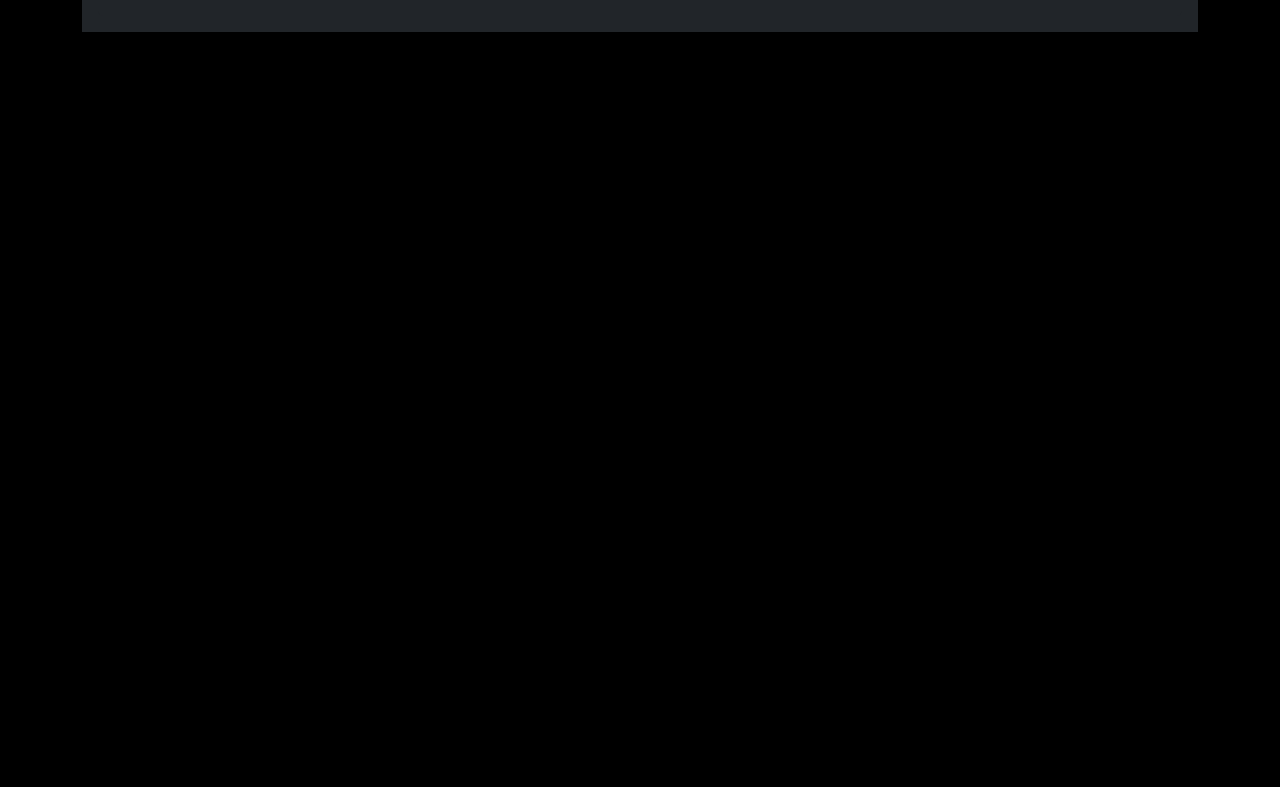
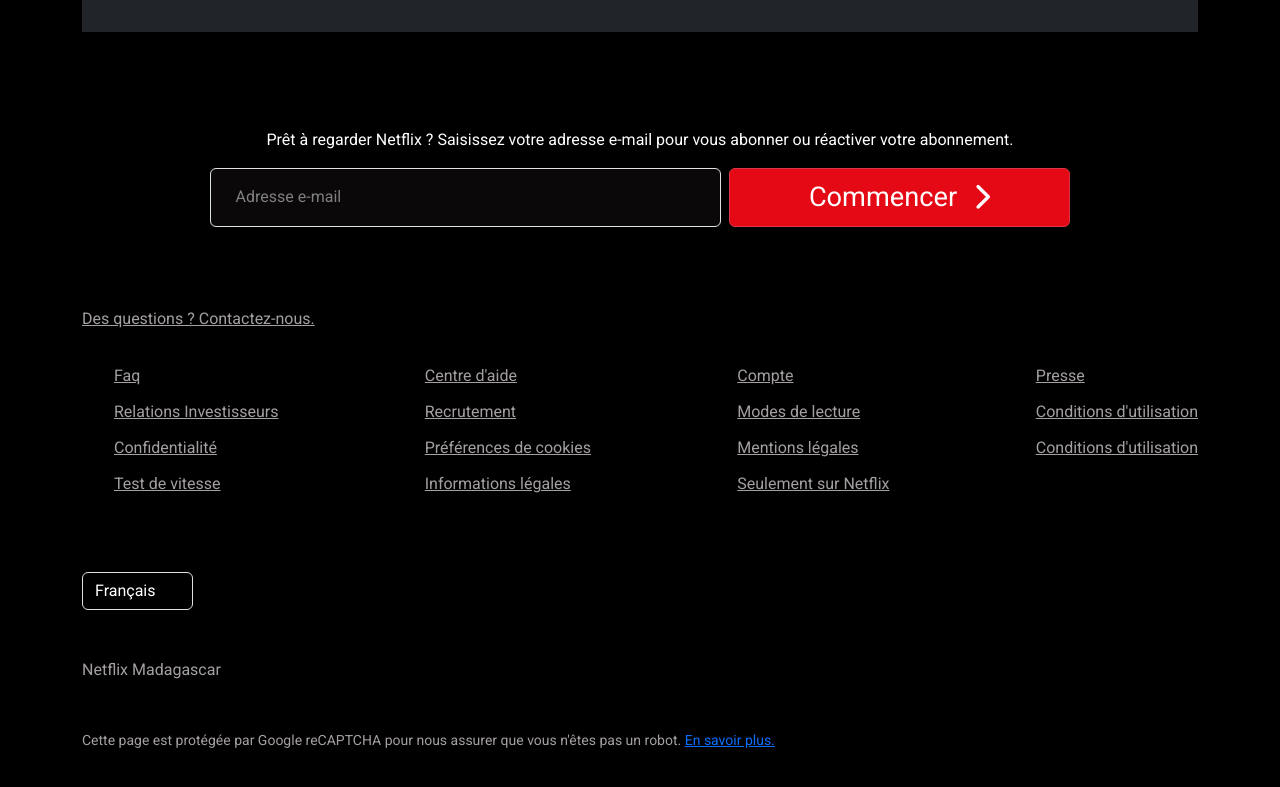
Before and after one commit to athanase25537/netflix, an Angular app: page / in a window 1280 px wide. Shown: the part 2550-3337 px from the top of the page. Before the commit the page ends 2598 px from the top, so only its background shows below. Built offline with nearby package versions, Linux system fonts and the light colour scheme.

Commit message:
update: faq

```diff
--- a/src/app/app.html
+++ b/src/app/app.html
@@ -3,4 +3,6 @@
     <app-cards/>
     <app-card-reasons/>
     <app-faqs/>
+    <app-form-ask/>
+    <app-footer/>
 </div>
--- a/src/app/app.ts
+++ b/src/app/app.ts
@@ -3,10 +3,12 @@ import { Main } from "./components/main/main";
 import { Cards } from "./components/cards/cards";
 import { CardReasons } from "./components/card-reasons/card-reasons";
 import { Faqs } from './components/faqs/faqs';
+import { Footer } from "./components/footer/footer";
+import { FormAsk } from "./components/form-ask/form-ask";
 
 @Component({
   selector: 'app-root',
-  imports: [Main, Cards, CardReasons, Faqs],
+  imports: [Main, Cards, CardReasons, Faqs, Footer, FormAsk],
   templateUrl: './app.html',
   styleUrl: './app.scss'
 })
--- a/src/app/components/faq/faq.html
+++ b/src/app/components/faq/faq.html
@@ -1,8 +1,8 @@
 <!-- Le conteneur de l'accordion a un id unique, genre 'accordion-netflix' -->
 <div class="accordion mb-3 border-0 rounded-0" [id]="'accordion-' + faq().id">
-  <div class="accordion-item bg-dark border-0 rounded-0">
-    <h2 class="accordion-header text-white p-3 rounded-0">
-      <button (click)="onClick()" class="px-0 accordion-button bg-dark collapsed border-0 fs-4 text-white d-flex align-items-center"
+  <div class="accordion-item border-0 rounded-0 bg-dark">
+    <h2 (mouseenter)="onMouseEnter()" (mouseleave)="onMouseLeave()" [ngClass]="{'bg-dark': !isFocused}" class="focused accordion-header text-white p-3 rounded-0">
+      <button (click)="onClick()"  [ngClass]="{'bg-dark': !isFocused}" class="px-0 accordion-button collapsed border-0 fs-4 text-white d-flex align-items-center"
         type="button"
         data-bs-toggle="collapse"
         [attr.data-bs-target]="'#collapse-' + faq().id"
--- a/src/app/components/faq/faq.scss
+++ b/src/app/components/faq/faq.scss
@@ -7,3 +7,19 @@
 .icon-toggle {
     margin-left: auto;
 }
+
+button {
+    transition: none;
+}
+
+.accordion-item:hover {
+    cursor: pointer;
+}
+
+h2 {
+    background-color: rgb(63, 58, 58);
+
+    button {
+        background-color: rgb(63, 58, 58);
+    }
+}
--- a/src/app/components/faq/faq.ts
+++ b/src/app/components/faq/faq.ts
@@ -1,13 +1,17 @@
 import { Component, input } from '@angular/core';
 import { FaqModel } from '../../models/faqModel';
+import { CommonModule } from '@angular/common';
 
 @Component({
   selector: 'app-faq',
-  imports: [],
+  imports: [CommonModule],
   templateUrl: './faq.html',
   styleUrl: './faq.scss'
 })
 export class Faq {
+
+  isFocused = false
+
   faq = input<FaqModel>(new FaqModel(
       "1",
       "Netflix, qu'est ce que c'est ?",
@@ -23,4 +27,12 @@ export class Faq {
   onClick(): void {
     this.open = !this.open
   }
+
+  onMouseEnter() {
+    this.isFocused = true;
+  }
+
+  onMouseLeave() {
+    this.isFocused = false;
+  }
 }
--- /dev/null
+++ b/src/app/components/footer/footer.html
@@ -0,0 +1,72 @@
+<div class="container mb-5">
+    <a href="">Des questions ? Contactez-nous.</a>
+
+    <div class="contents mb-5">
+        <ul>
+            <a href="">
+                <li>Faq</li>
+            </a>
+            <a href="">
+                <li>Relations Investisseurs</li>
+            </a>
+            <a href="">
+                <li>Confidentialité</li>
+            </a>
+            <a href="">
+                <li>Test de vitesse</li>
+            </a>
+        </ul>
+
+        <ul>
+            <a href="">
+                <li>Centre d'aide</li>
+            </a>
+            <a href="">
+                <li>Recrutement</li>
+            </a>
+            <a href="">
+                <li>Préférences de cookies</li>
+            </a>
+            <a href="">
+                <li>Informations légales</li>
+            </a>
+        </ul>
+
+        <ul>
+            <a href="">
+                <li>Compte</li>
+            </a>
+            <a href="">
+                <li>Modes de lecture</li>
+            </a>
+            <a href="">
+                <li>Mentions légales</li>
+            </a>
+            <a href="">
+                <li>Seulement sur Netflix</li>
+            </a>
+        </ul>
+
+        <ul>
+            <a href="">
+                <li>Presse</li>
+            </a>
+            <a href="">
+                <li>Conditions d'utilisation</li>
+            </a>
+            <a href="">
+                <li>Conditions d'utilisation</li>
+            </a>
+        </ul>
+    </div>
+
+    <select class="form-select text-white mb-5" name="language" id="language">
+        <i class="fa-solid fa-language"></i>
+        <option value="fr">Français</option>
+        <option value="en">Anglais</option>
+    </select>
+
+    <p class="mb-5">Netflix Madagascar</p>
+
+    <small class="d-block mb-5">Cette page est protégée par Google reCAPTCHA pour nous assurer que vous n'êtes pas un robot. <a class="text-primary" href="#">En savoir plus.</a></small>
+</div>
--- /dev/null
+++ b/src/app/components/footer/footer.scss
@@ -0,0 +1,27 @@
+.container {
+    color: rgb(165, 160, 160);
+
+    a {
+        color: rgb(165, 160, 160);
+    }
+
+    .contents {
+        padding-top: 3%;
+        display: flex;
+        justify-content: space-between;
+
+        ul {
+            list-style: none;
+
+            li {
+                padding-bottom: 12px;
+            }
+
+        }
+    }
+
+    select {
+        width: fit-content;
+        background: none;
+    }
+}
--- /dev/null
+++ b/src/app/components/form-ask/form-ask.html
@@ -0,0 +1,8 @@
+<div class="container">
+    <p class="text-white">Prêt à regarder Netflix ? Saisissez votre adresse e-mail pour vous abonner ou réactiver votre abonnement.
+    </p>
+
+    <div class="form">
+        <app-email-input/>
+    </div>
+</div>
--- /dev/null
+++ b/src/app/components/form-ask/form-ask.scss
@@ -0,0 +1,11 @@
+.container {
+    padding: 0 8rem;
+    display: flex;
+    flex-direction: column;
+    justify-content: center;
+    align-items: center;
+
+    .form {
+        width: 100%;
+    }
+}
```
Also changed, not shown: src/app/components/footer/footer.ts (added, +12 -0 lines), src/app/components/form-ask/form-ask.ts (added, +12 -0 lines), 2 other files (tests, documents, lock files or other folders).
